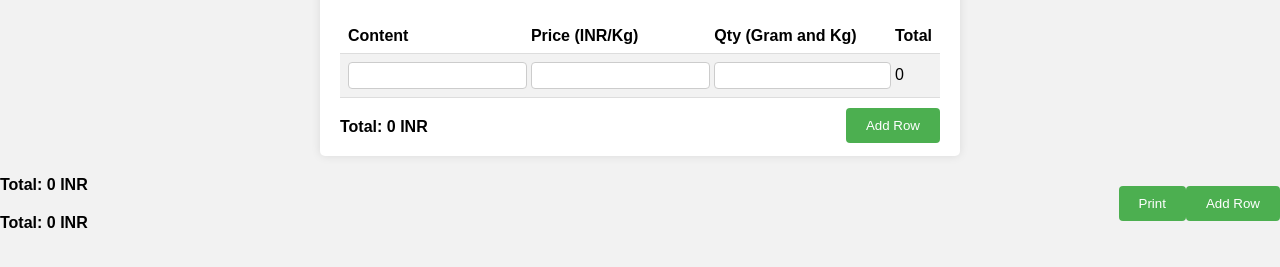
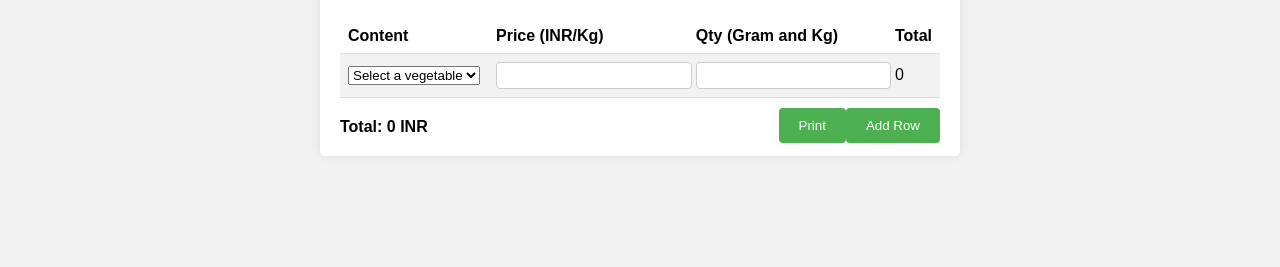
Before and after one commit to 99webdesign/veg-cal, a plain HTML site: page index.html in a window 1280 px wide. Shown: the part 101-368 px from the top of the page. Drawn offline with Linux system fonts and the light colour scheme.

Commit message:
index.html

```diff
--- a/index.html
+++ b/index.html
@@ -17,20 +17,24 @@
                 <th>Total</th>
             </tr>
             <tr>
-                <td><input type="text" class="content"></td>
+                <td>
+                    <select class="content">
+                        <option value="">Select a vegetable</option>
+                        <option value="Potato">Potato</option>
+                        <option value="Tomato">Tomato</option>
+                        <option value="Mirchi">Mirchi</option>
+                        <!-- Add more vegetable options here -->
+                    </select>
+                </td>
                 <td><input type="number" class="price" min="0" step="0.01"></td>
                 <td><input type="number" class="qty" min="0" step="0.001"></td>
                 <td><span class="total">0</span></td>
             </tr>
         </table>
         <button id="addRow">Add Row</button>
+        <button id="printButton">Print</button>
         <div id="finalTotal">Total: <span id="totalAmount">0</span> INR</div>
     </div>
     <script src="script.js"></script>
 </body>
 </html>
-<button id="addRow">Add Row</button>
-<button id="printButton">Print</button>
-<div id="finalTotal">Total: <span id="totalAmount">0</span> INR</div>
-<div id="finalTotal">Total: <span id="totalAmount">0</span> INR</div>
-<!-- ... (rest of the HTML code) ... -->
```
